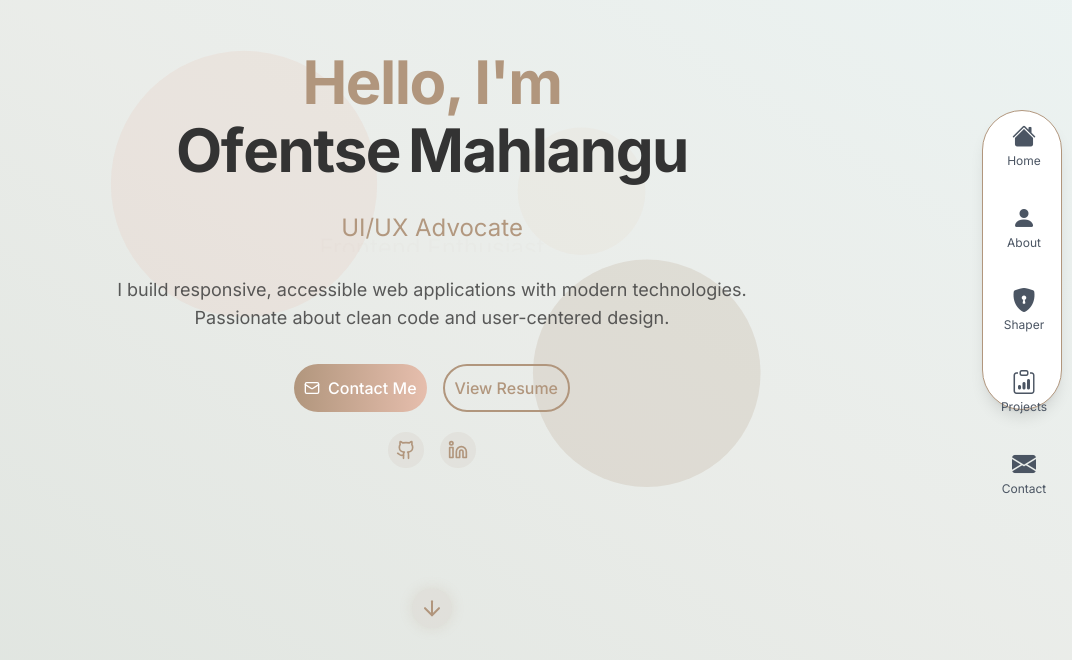
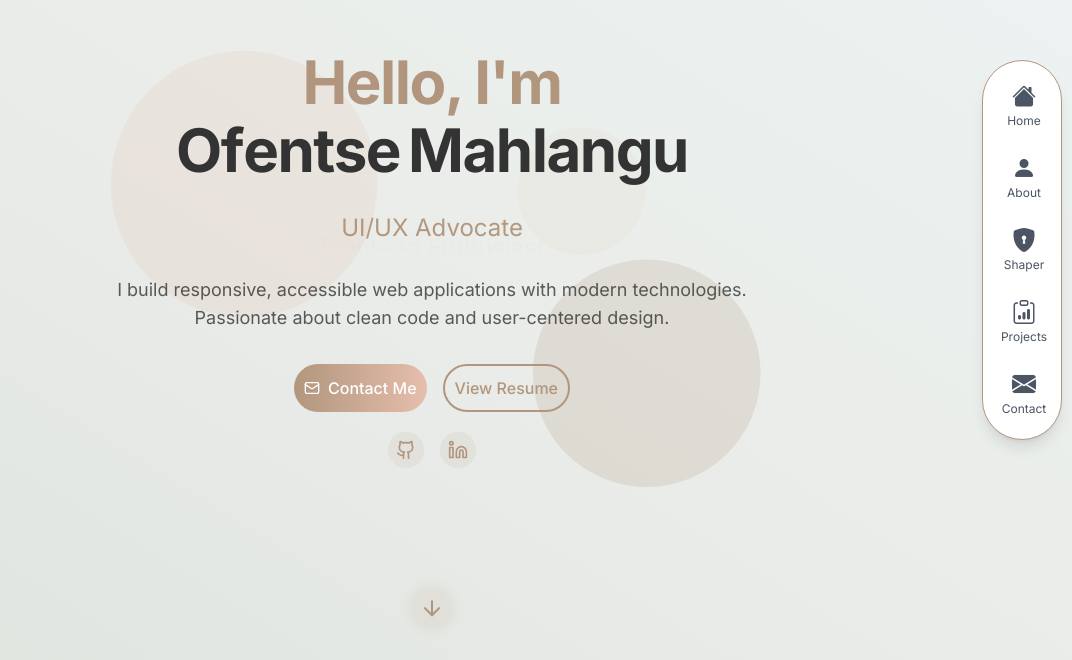
Before and after one commit to KhweziOfentse/ofentses-portfolio, a React (Vite) app: page / in a window 1280 px wide. Shown: the part 140-800 px from the top of the page, without its empty margins (208-1280 px from the left). Built offline with nearby package versions, Linux system fonts and the light colour scheme.

Commit message:
fixed nav bar

```diff
--- a/src/components/Navbar.jsx
+++ b/src/components/Navbar.jsx
@@ -74,7 +74,7 @@ export default function Navbar() {
                 onClick={() => setIsMenuOpen(false)}
                 whileHover={{ x: 5 }}
               >
-                <i className={`bi ${link.icon} text-lg`} />
+                <i className={`bi ${link.icon} `} />
                 <span>{link.label}</span>
               </motion.a>
             ))}
--- a/src/index.css
+++ b/src/index.css
@@ -46,15 +46,15 @@ body {
 .nav {
   z-index: 999;
   margin: 10px;
-  padding: 10px;
-  margin-top: 250px;
+  padding: 5px;
+  margin-top: 200px;
   border: var(--primary) 1px solid;
   border-radius: 100px;
-  height: 300px;
+  height: 380px;
 }
 
 .icon {
-  padding: 3px;
+  padding: 1px;
   cursor: pointer;
 }
 
@@ -62,7 +62,7 @@ body {
   display: flex;
   flex-direction: column;
   margin-left: 4px;
-  gap: 10px;
+  margin-top: 15px;
 }
 
 .nav ul li a:hover {
```
